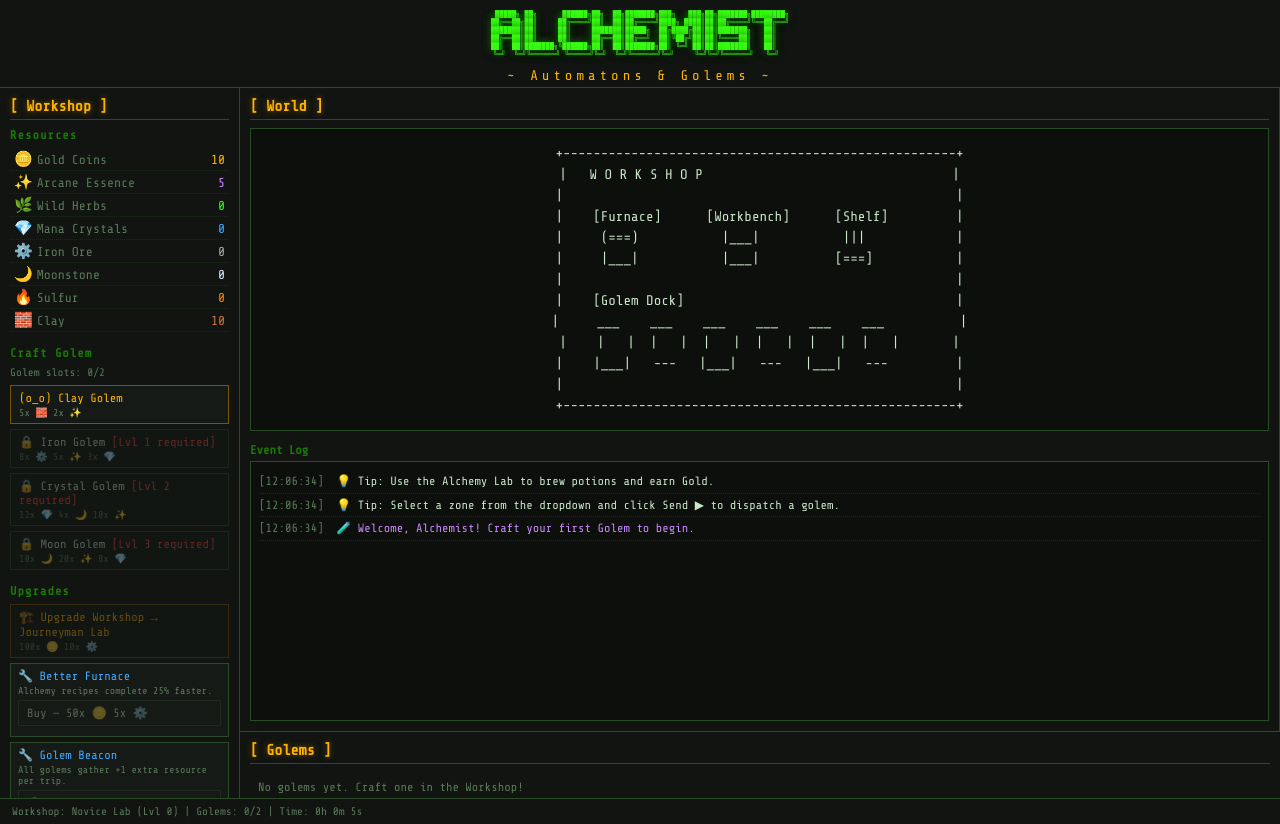
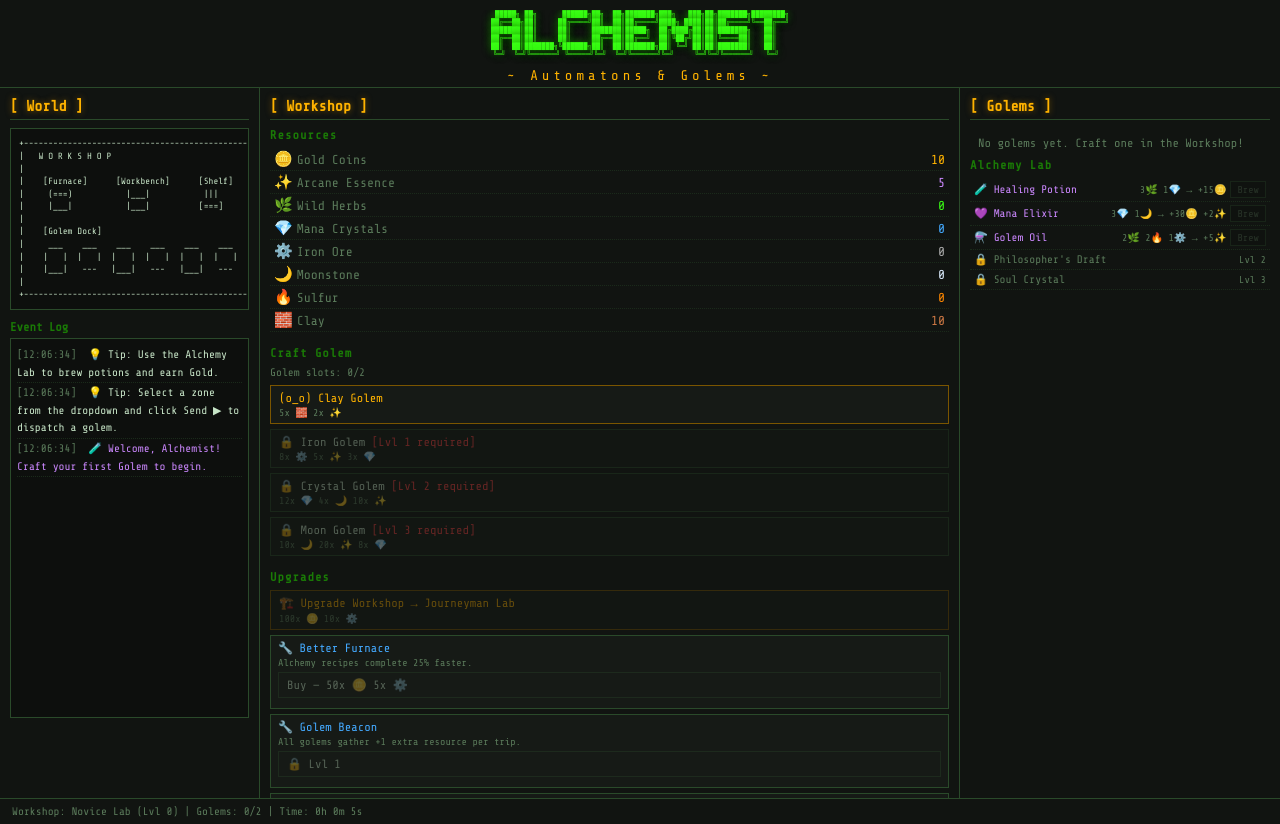
Before and after one commit to victorinno/alch_auto, a plain HTML site: page index.html in a window 1280 px wide. Drawn offline with nearby package versions, Linux system fonts and the light colour scheme.

Commit message:
feat: world+log left, workshop center, golems+alchemy right — final layout

```diff
--- a/index.html
+++ b/index.html
@@ -4,7 +4,7 @@
   <meta charset="UTF-8" />
   <meta name="viewport" content="width=device-width, initial-scale=1.0" />
   <title>Alchemist's Automatons</title>
-  <link rel="stylesheet" href="style.css?v=5" />
+  <link rel="stylesheet" href="style.css?v=6" />
 </head>
 <body>
   <div id="app">
@@ -23,10 +23,20 @@
       </div>
     </header>
 
-    <!-- MAIN LAYOUT: Workshop (left) | Right column (World top + Golems+Alchemy bottom) -->
+    <!-- MAIN LAYOUT: World+Log | Workshop | Golems+Alchemy -->
     <div id="main-layout">
 
-      <!-- LEFT: WORKSHOP (full height) -->
+      <!-- LEFT: WORLD MAP + EVENT LOG -->
+      <div id="panel-world" class="panel">
+        <h2 class="panel-title">[ World ]</h2>
+        <div id="ascii-map"></div>
+        <div id="event-log-container">
+          <h3>Event Log</h3>
+          <div id="event-log"></div>
+        </div>
+      </div>
+
+      <!-- CENTER: WORKSHOP (main interactions) -->
       <div id="panel-workshop" class="panel">
         <h2 class="panel-title">[ Workshop ]</h2>
 
@@ -46,20 +56,7 @@
         </div>
       </div>
 
-      <!-- RIGHT COLUMN: stacked vertically -->
-      <div id="right-column">
-
-        <!-- TOP: WORLD MAP + LOG -->
-        <div id="panel-world" class="panel">
-          <h2 class="panel-title">[ World ]</h2>
-          <div id="ascii-map"></div>
-          <div id="event-log-container">
-            <h3>Event Log</h3>
-            <div id="event-log"></div>
-          </div>
-        </div>
-
-        <!-- BOTTOM: GOLEMS + ALCHEMY -->
+      <!-- RIGHT: GOLEMS + ALCHEMY -->
       <div id="panel-golems" class="panel">
         <h2 class="panel-title">[ Golems ]</h2>
         <div id="golems-list"></div>
@@ -70,8 +67,6 @@
         </div>
       </div>
 
-      </div><!-- /right-column -->
-
     </div>
 
     <!-- FOOTER -->
@@ -81,6 +76,6 @@
     </footer>
   </div>
 
-  <script src="game.js?v=5"></script>
+  <script src="game.js?v=6"></script>
 </body>
 </html>
--- a/style.css
+++ b/style.css
@@ -59,31 +59,9 @@ header {
 /* ── LAYOUT ──────────────────────────────────────────── */
 #main-layout {
   display: grid;
-  grid-template-columns: 240px 1fr;
+  grid-template-columns: 260px 1fr 320px;
   gap: 0;
   height: calc(100vh - 90px);
-}
-
-#right-column {
-  display: flex;
-  flex-direction: column;
-  height: 100%;
-  overflow: hidden;
-}
-
-#panel-world {
-  flex: 0 0 auto;
-  border-bottom: 1px solid var(--border);
-  overflow-y: auto;
-  padding: 10px;
-  background: var(--bg2);
-}
-
-#panel-golems {
-  flex: 1 1 auto;
-  overflow-y: auto;
-  padding: 10px;
-  background: var(--bg2);
 }
 
 .panel {
@@ -179,16 +157,16 @@ header {
 
 /* ── ASCII MAP ───────────────────────────────────────── */
 #ascii-map {
-  font-size: 14px;
-  line-height: 1.5;
+  font-size: 9px;
+  line-height: 1.4;
   background: var(--bg);
   border: 1px solid var(--border);
-  padding: 14px 16px;
-  margin-bottom: 12px;
-  min-height: 200px;
+  padding: 8px;
+  margin-bottom: 10px;
+  min-height: 160px;
   white-space: pre;
   overflow: hidden;
-  text-align: center;
+  text-align: left;
 }
 
 /* ── EVENT LOG ───────────────────────────────────────── */
@@ -201,11 +179,12 @@ header {
 #event-log {
   background: var(--bg);
   border: 1px solid var(--border);
-  padding: 8px;
-  height: 260px;
+  padding: 6px;
+  height: calc(100vh - 420px);
+  min-height: 120px;
   overflow-y: auto;
-  font-size: 12px;
-  line-height: 1.7;
+  font-size: 11px;
+  line-height: 1.6;
 }
 
 .log-entry { border-bottom: 1px dotted #1a2a1a; padding: 1px 0; }
@@ -353,8 +332,5 @@ header {
     grid-template-columns: 1fr;
     height: auto;
   }
-  #right-column {
-    height: auto;
-  }
   .title-ascii pre { font-size: 5px; }
 }
```
Lines whose indentation alone changed are shown as unchanged.
